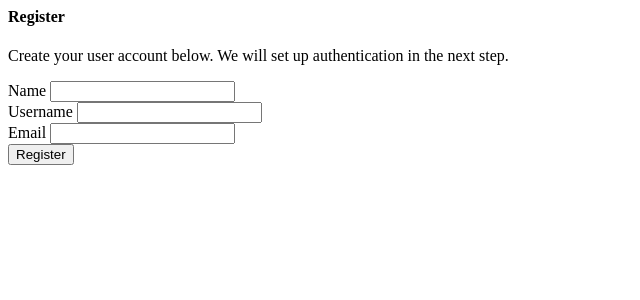
After one commit to dirflash/flask-webauthn, a Flask app: template app/auth/templates/auth/_partials/user_creation_form.html in a window 1280 px wide. The commit adds this page. Shown: the top 300 px of the page, without its empty margins (0-640 px from the left). Run offline with Flask 3, Linux system fonts and the light colour scheme; the template is opened without the code that fills it, so the values that code supplies are empty.

Commit message:
Refactor registration form by moving it to a separate partial template and updating the main register page to include it

```diff
--- /dev/null
+++ b/app/auth/templates/auth/_partials/user_creation_form.html
@@ -0,0 +1,51 @@
+<form
+  hx-post="{{ url_for('auth.create_user') }}"
+  hx-swap="outerHTML"
+  class="flex-col max-w-sm mx-auto space-y-2"
+>
+  <h4 class="text-2xl font-bold">Register</h4>
+  <p class="italic text-base">
+    Create your user account below. We will set up authentication in the next
+    step.
+  </p>
+  {% if error %}
+  <div class="text-red-600">{{ error }}</div>
+  {% endif %}
+  <div class="flex-col flex mt-2">
+    <label for="name" class="mb-1 font-bold">Name</label>
+    <input
+      type="text"
+      name="name"
+      id="name"
+      class="border border-black rounded shadow p-1"
+    />
+  </div>
+  <div class="flex-col flex mt-2">
+    <label for="username" class="mb-1 font-bold">Username</label>
+    <input
+      type="text"
+      name="username"
+      id="username"
+      class="border border-black rounded shadow p-1"
+      required
+    />
+  </div>
+  <div class="flex-col flex mt-2">
+    <label for="email" class="mb-1 font-bold">Email</label>
+    <input
+      type="email"
+      name="email"
+      id="email"
+      class="border border-black rounded shadow p-1"
+      required
+    />
+  </div>
+  <div>
+    <button
+      class="bg-green-600 font-bold py-2 px-4 uppercase shadow text-white rounded hover:bg-green-700 hover:shadow-lg"
+      type="submit"
+    >
+      Register
+    </button>
+  </div>
+</form>
--- a/app/templates/base.html
+++ b/app/templates/base.html
@@ -11,6 +11,8 @@
 
     <!--  Quick and dirty tailwind to save some time on css -->
     <script src="https://cdn.tailwindcss.com"></script>
+    <!-- Load HTMX for some nice reactivity without much js --->
+    <script src="https://unpkg.com/htmx.org@1.7.0"></script>
   </head>
   <body>
     <!-- navbar -->
```
Also changed, not shown: app/auth/templates/auth/register.html (+1 -48 lines).
